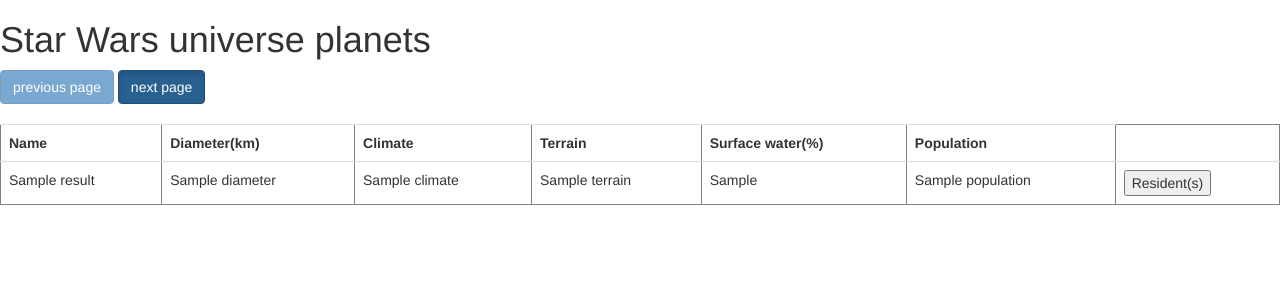
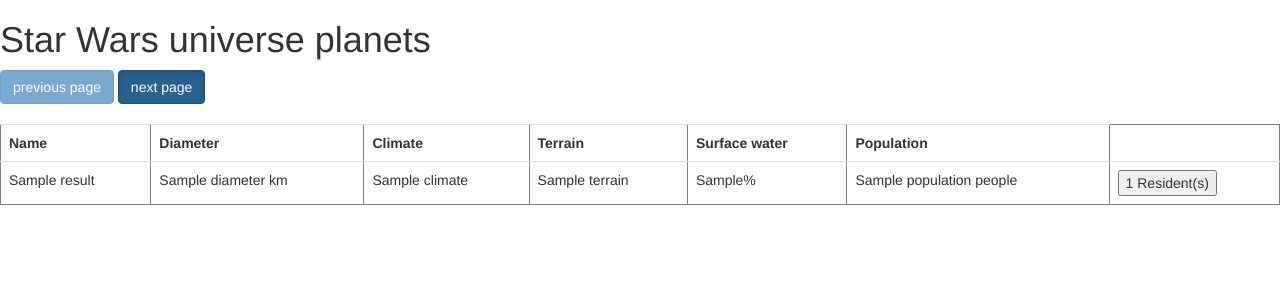
Before and after one commit to davidtanacs/world_of_star_wars, a Flask app: page / in a window 1280 px wide. Shown: the part 52-352 px from the top of the page. Run offline with Flask 2, Linux system fonts and the light colour scheme; a database or web service that is not in the repository returns one stand-in record (values such as "Sample title"); data that the repository does not hold is empty; some libraries are stand-ins or nearby versions.

Commit message:
Repaired little typos in table-html.

```diff
--- a/templates/table.html
+++ b/templates/table.html
@@ -52,7 +52,7 @@
             Name
         </th>
         <th>
-            Diameter(km)
+            Diameter
         </th>
         <th>
             Climate
@@ -61,7 +61,7 @@
             Terrain
         </th>
         <th>
-            Surface water(%)
+            Surface water
         </th>
         <th>
             Population
@@ -72,7 +72,7 @@
                     {{ planet.name }}
                 </td>
                 <td>
-                    {{ planet.diameter }}
+                    {{ planet.diameter }} km
                 </td>
                 <td>
                     {{ planet.climate }}
@@ -81,14 +81,14 @@
                     {{ planet.terrain }}
                 </td>
                 <td>
-                    {{ planet.surface_water }}
+                    {{ planet.surface_water }}%
                 </td>
                 <td>
-                    {{ planet.population }}
+                    {{ planet.population }} people
                 </td>
                 {% if planet.residents %}
                 <td>
-                    <button type="submit" id="resident">Resident(s)</button>
+                    <button type="submit" id="resident">{{ planet.residents|length }} Resident(s)</button>
                 </td>
                 {% endif %}
             </tr>
@@ -98,7 +98,7 @@
     <div class="modal-dialog modal-lg">
       <div class="modal-content">
         <div class="modal-header">
-          <h4 class="modal-title">Residents</h4>
+          <h4 class="modal-title">Resident(s)</h4>
         </div>
         <div class="modal-body">
             <table data-toggle="modal" data-target="#myModal" id="residentsModal" border=1>
```
